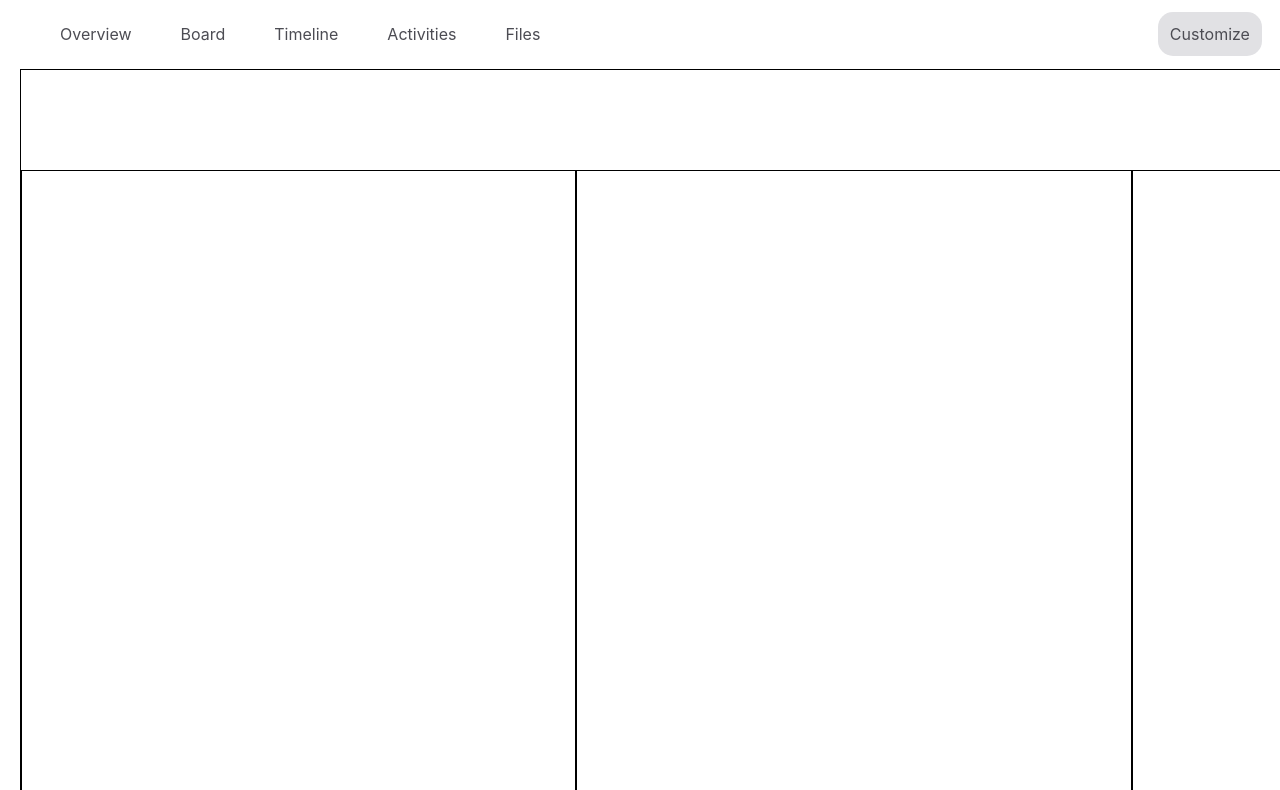
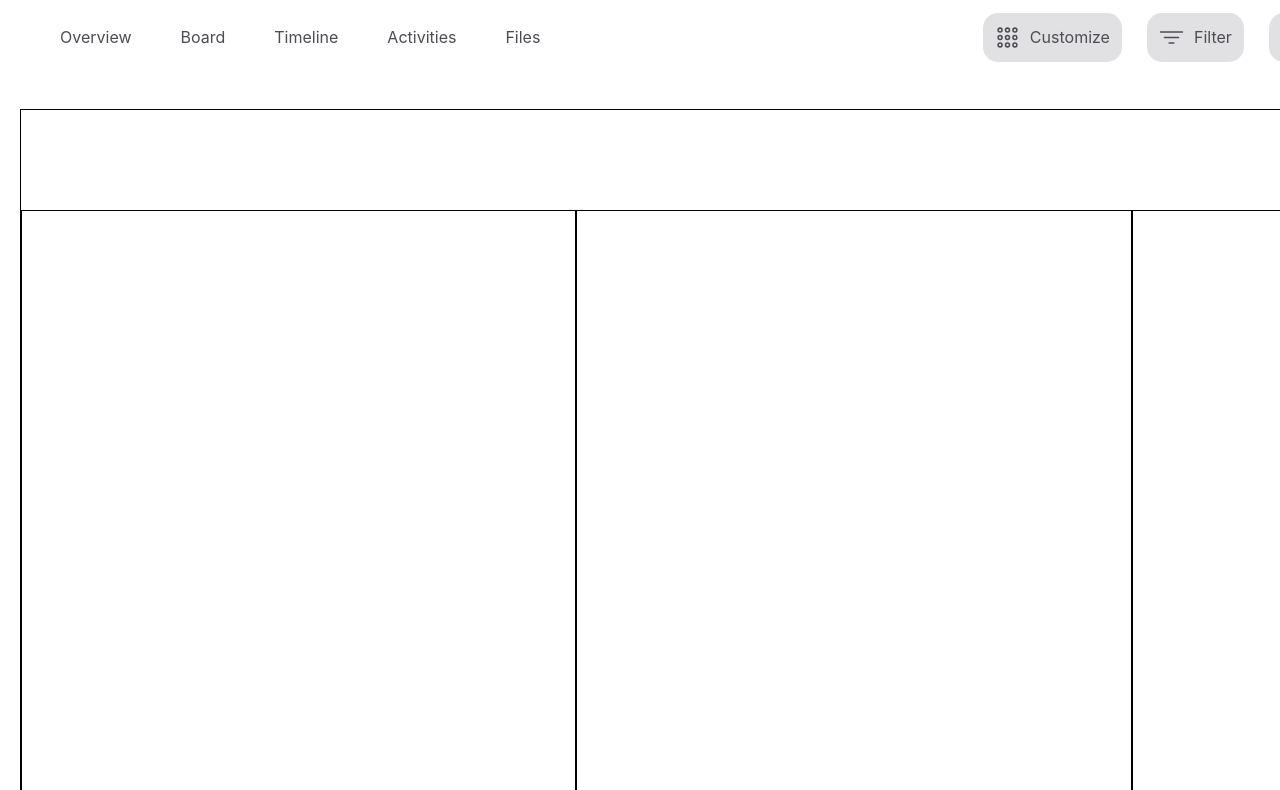
Before and after one commit to HappyLego214/library, a plain HTML site: page index.html in a window 1280 px wide. Shown: the part 226-1016 px from the top of the page. Drawn offline with Linux system fonts and the light colour scheme.

Commit message:
finishes header-design

```diff
--- a/index.html
+++ b/index.html
@@ -141,16 +141,41 @@
                     <nav>
                         <ul>
                             <li>
-                                <a href="#">Customize</a>
+                                <a href="#">
+                                    <svg xmlns="http://www.w3.org/2000/svg" fill="none" stroke="#4c4c53" height="25px" class="ionicon" viewBox="0 0 512 512">
+                                        <rect x="64" y="64" width="80" height="80" rx="40" ry="40" stroke-miterlimit="10" stroke-width="32"/>
+                                        <rect x="216" y="64" width="80" height="80" rx="40" ry="40" stroke-miterlimit="10" stroke-width="32"/>
+                                        <rect x="368" y="64" width="80" height="80" rx="40" ry="40" stroke-miterlimit="10" stroke-width="32"/>
+                                        <rect x="64" y="216" width="80" height="80" rx="40" ry="40" stroke-miterlimit="10" stroke-width="32"/>
+                                        <rect x="216" y="216" width="80" height="80" rx="40" ry="40" stroke-miterlimit="10" stroke-width="32"/>
+                                        <rect x="368" y="216" width="80" height="80" rx="40" ry="40" stroke-miterlimit="10" stroke-width="32"/>
+                                        <rect x="64" y="368" width="80" height="80" rx="40" ry="40" stroke-miterlimit="10" stroke-width="32"/>
+                                        <rect x="216" y="368" width="80" height="80" rx="40" ry="40" stroke-miterlimit="10" stroke-width="32"/>
+                                        <rect x="368" y="368" width="80" height="80" rx="40" ry="40" stroke-miterlimit="10" stroke-width="32"/>
+                                    </svg>
+                                    Customize</a>
                             </li>
                             <li>
-                                <a href="#">Filter</a>
+                                <a href="#">
+                                    <svg xmlns="http://www.w3.org/2000/svg" height="25px"  class="ionicon" fill="none" stroke="#4c4c53" viewBox="0 0 512 512"><path stroke-linecap="round" stroke-linejoin="round" stroke-width="32" d="M32 144h448M112 256h288M208 368h96"/>
+                                    </svg>
+                                    Filter</a>
                             </li>
                             <li>
-                                <a href="#">Current Date</a>
+                                <a href="#">
+                                    <svg xmlns="http://www.w3.org/2000/svg" height="25" fill="none" stroke="#4c4c53" class="ionicon" viewBox="0 0 512 512"><path stroke-linecap="round" stroke-linejoin="round" stroke-width="48" d="M328 112L184 256l144 144"/>
+                                    </svg>
+                                    Current Date
+                                    <svg xmlns="http://www.w3.org/2000/svg" height="25" fill="none" stroke="#4c4c53" class="ionicon" viewBox="0 0 512 512"><path  stroke-linecap="round" stroke-linejoin="round" stroke-width="48" d="M184 112l144 144-144 144"/>
+                                    </svg>
+                                </a>
                             </li>
                             <li>
-                                <a href="#">Add Category</a>
+                                <a href="#">
+                                    <svg xmlns="http://www.w3.org/2000/svg" height="25" fill="none" stroke="#4c4c53" class="ionicon" viewBox="0 0 512 512"><path fill="none" stroke="currentColor" stroke-linecap="round" stroke-linejoin="round" stroke-width="32" d="M256 112v288M400 256H112"/>
+                                    </svg>
+                                    Add Category
+                                </a>
                             </li>
                         </ul>
                     </nav>
--- a/styles.css
+++ b/styles.css
@@ -22,7 +22,7 @@ div {
 
 .main-container {
     display: grid;
-    grid-template-rows: 250px 1fr;
+    grid-template-rows: 290px 1fr;
     min-height: 100dvb;
     background-color: white;
     min-width: fit-content;
@@ -146,7 +146,6 @@ div {
     display: grid;
     border-top: 1px solid black;
     padding-top: 20px;
-    padding-bottom: 20px;
     grid-template-columns: 250px 1fr;
 }
 
@@ -243,6 +242,7 @@ div {
 
 .bottom-header-container {
     display: grid;
+    align-items: center;
     grid-template-columns: 1fr 1fr;
 }
 
@@ -277,11 +277,19 @@ div {
 }
 
 .options-container a {
+    display: flex;
+    justify-content: center;
+    align-items: center;
+    gap: 10px;
     text-decoration: none;
     background-color: var(--lightgray);
     color: var(--gray);
     padding: 12px 12px 12px 12px;
     border-radius: 15px;
+}
+
+.options-container a:hover svg {
+    stroke: white
 }
 
 .options-container a:hover {
```
